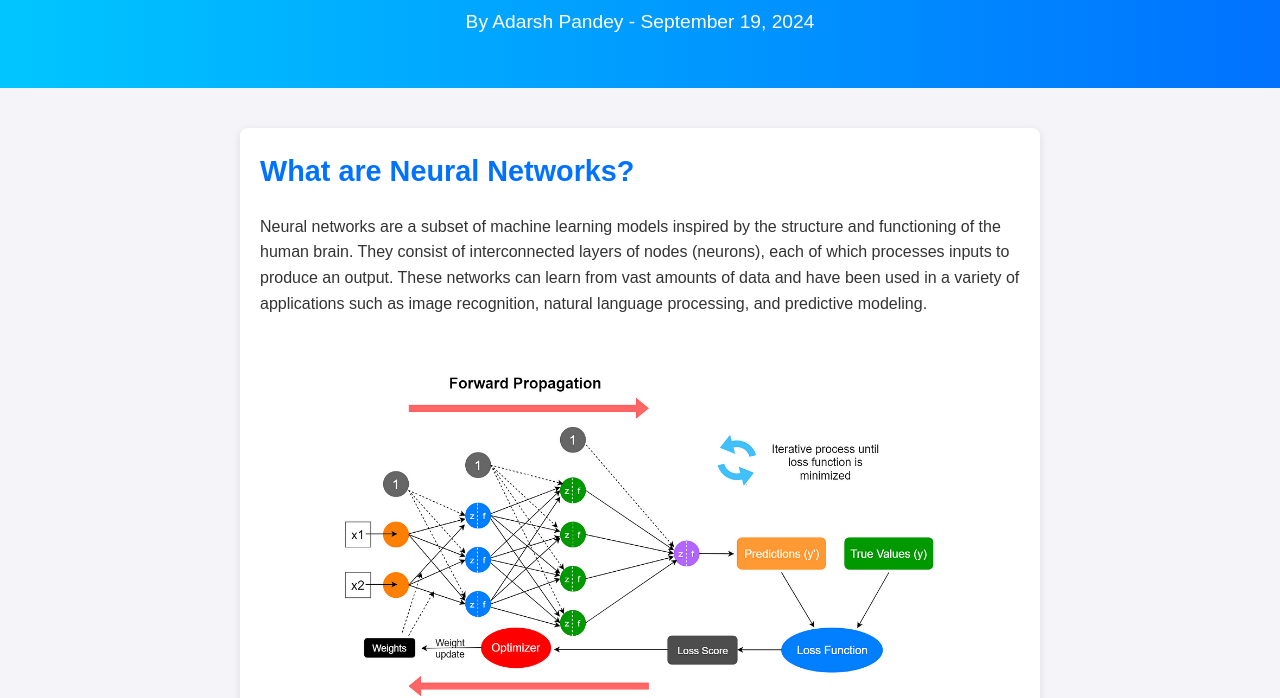
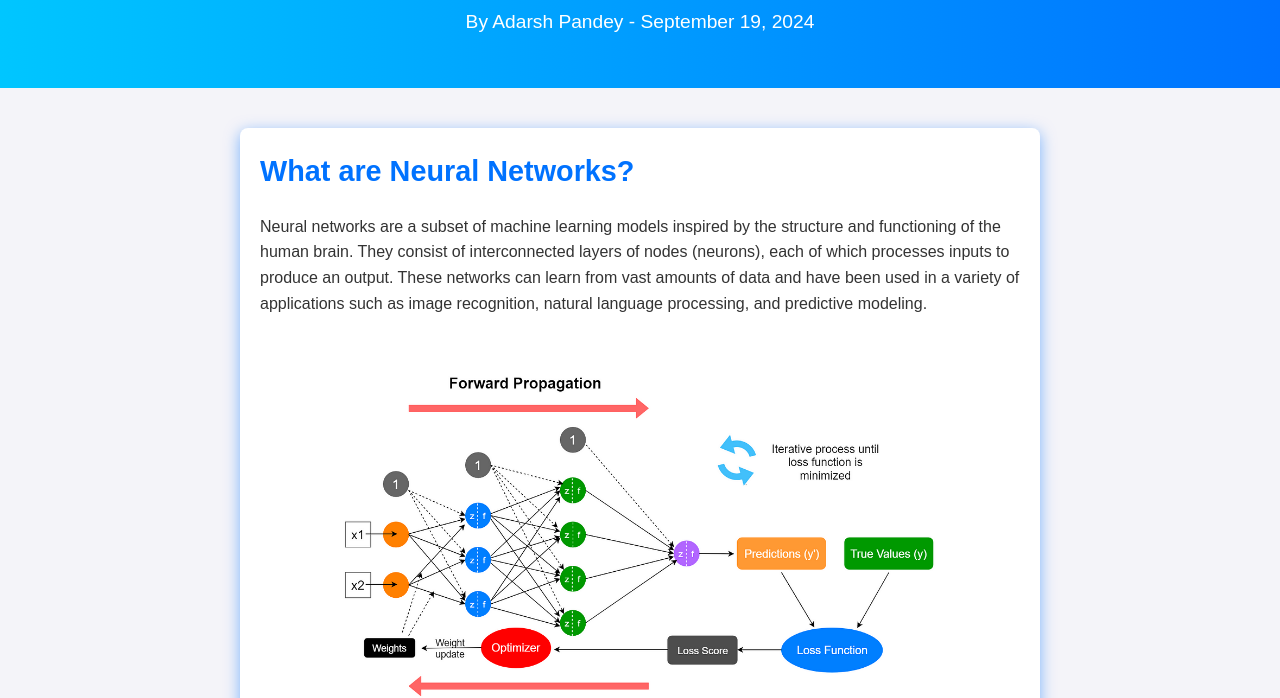
Before and after one commit to Adarshpandey108/portfolio, a website: page blog-post.html in a window 1280 px wide. Shown: the part 117-815 px from the top of the page. Drawn offline with Linux system fonts and the light colour scheme.

Commit message:
Update blog-post.html

```diff
--- a/blog-post.html
+++ b/blog-post.html
@@ -48,7 +48,7 @@
     margin: 40px auto;
     padding: 20px;
     background-color: white;
-            box-shadow: 0 2px 8px rgba(0, 0, 0, 0.1);
+    box-shadow: 0 4px 15px rgba(0, 114, 255, 0.5); /* Blue shadow */
     border-radius: 8px;
     animation: fadeIn 2s ease-in;
 }
@@ -165,6 +165,7 @@
         font-size: 1.4rem;
     }
 }
+
     </style>
 </head>
 <body>
```
Lines whose indentation alone changed are shown as unchanged.
